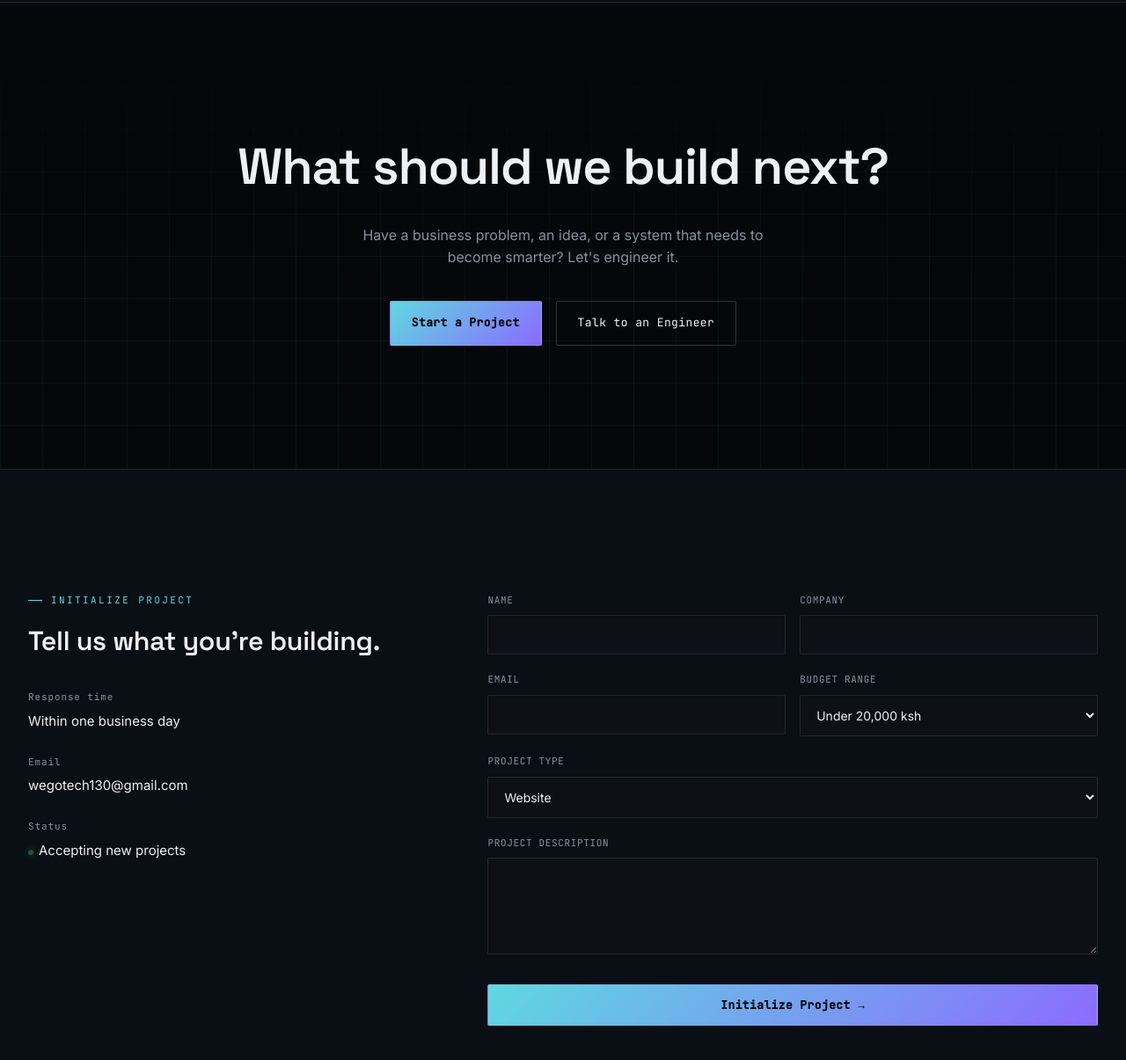
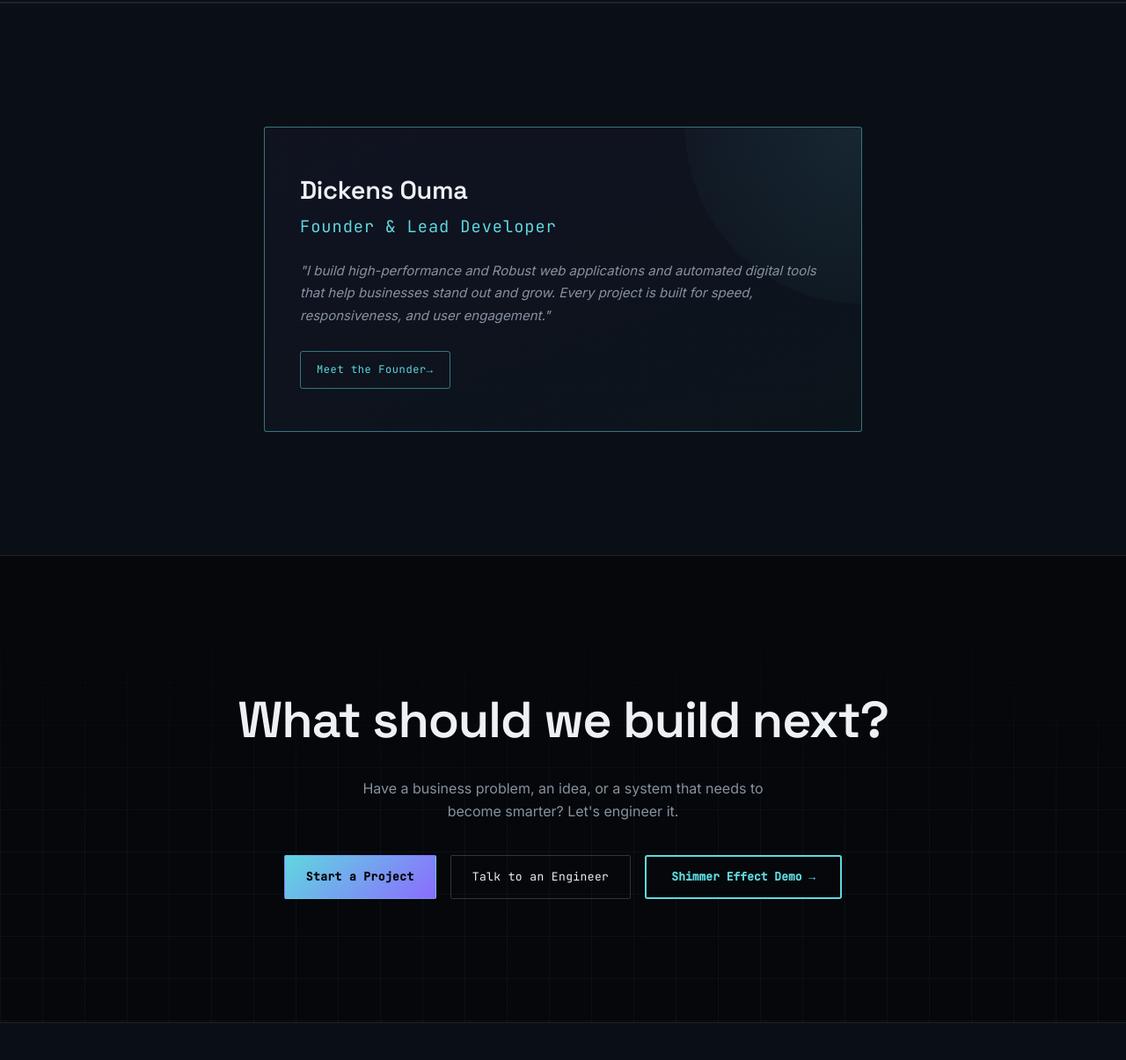
Before and after one commit to Computerwizad/WeGoTech, a plain HTML site: page index.html in a window 1280 px wide. Shown: the part 10737-11942 px from the top of the page at 88% size. Drawn offline with Linux system fonts and the light colour scheme.

```diff
--- a/index.html
+++ b/index.html
@@ -306,6 +306,19 @@
   </div>
 </section>
 
+<!-- FOUNDER -->
+<section class="founder-section">
+  <div class="container">
+    <div class="founder-card reveal">
+      <div class="founder-content">
+        <h2 class="founder-title">Dickens Ouma<span class="role">Founder & Lead Developer</span></h2>
+        <p class="founder-quote">"I build high-performance and Robust web applications and automated digital tools that help businesses stand out and grow. Every project is built for speed, responsiveness, and user engagement."</p>
+        <a href="https://devdickie.netlify.app" target="_blank" rel="noopener noreferrer" class="founder-cta">Meet the Founder→</a>
+      </div>
+    </div>
+  </div>
+</section>
+
 <!-- FINAL CTA -->
 <section class="final-cta">
   <div class="final-grid" aria-hidden="true"></div>
@@ -315,6 +328,7 @@
     <div class="hero-ctas">
       <a href="#contact" class="btn btn-primary">Start a Project</a>
       <a href="#contact" class="btn btn-ghost">Talk to an Engineer</a>
+      <a href="#contact" class="shimmer-link">Shimmer Effect Demo →</a>
     </div>
   </div>
 </section>
--- a/styles.css
+++ b/styles.css
@@ -109,6 +109,27 @@
 .btn-primary:hover{transform:translateY(-2px); box-shadow:0 10px 30px -8px rgba(95,216,224,0.4);}
 .btn-ghost{border-color:var(--line-bright); color:var(--white);}
 .btn-ghost:hover{border-color:var(--cyan); color:var(--cyan); transform:translateY(-2px);}
+
+/* ---------- shimmer link ---------- */
+.shimmer-link{
+  position:relative; display:inline-flex; align-items:center; justify-content:center;
+  padding:12px 28px; color:var(--cyan); font-family:var(--font-mono); font-size:13px; font-weight:600;
+  text-decoration:none; border:2px solid var(--cyan); border-radius:var(--radius);
+  background-color:var(--bg); overflow:hidden; cursor:pointer;
+  transition:color .3s var(--ease), border-color .3s var(--ease), background-color .3s var(--ease), transform .2s var(--ease);
+}
+.shimmer-link::before{
+  content:''; position:absolute; top:0; left:-100%; width:100%; height:100%;
+  background:linear-gradient(90deg, transparent 0%, rgba(255,255,255,0.3) 50%, transparent 100%);
+  transition:left .6s cubic-bezier(.4,0,.2,1);
+}
+.shimmer-link:hover::before{left:100%;}
+.shimmer-link:hover{color:var(--white); background-color:var(--cyan); border-color:var(--cyan); transform:translateY(-2px);}
+.shimmer-link:active{transform:translateY(0) scale(0.98);}
+@media (prefers-reduced-motion: reduce){
+  .shimmer-link::before{display:none;}
+  .shimmer-link{transition:none;}
+}
 
 /* ---------- hero ---------- */
 .hero{
@@ -377,6 +398,36 @@
 #confirm h3{font-size:1.5rem; margin-top:14px;}
 #confirm p{color:var(--muted); margin-top:10px; font-size:14px;}
 
+/* ---------- founder ---------- */
+.founder-section{background:var(--bg2); border-top:1px solid var(--line); border-bottom:1px solid var(--line);}
+.founder-card{
+  border:1px solid var(--cyan-dim); border-radius:var(--radius); padding:48px 40px; max-width:680px; margin:0 auto;
+  background:linear-gradient(160deg, rgba(139,107,255,0.05), rgba(95,216,224,0.03)); position:relative; overflow:hidden;
+}
+.founder-card::before{
+  content:''; position:absolute; top:-200px; right:-200px; width:400px; height:400px; border-radius:50%;
+  background:radial-gradient(circle, rgba(95,216,224,0.1), transparent); pointer-events:none;
+}
+.founder-content{position:relative; z-index:2;}
+.founder-title{
+  font-family:var(--font-display); font-size:clamp(1.3rem, 2.5vw, 1.8rem); margin:0;
+  letter-spacing:-0.01em; color:var(--white);
+}
+.founder-title .role{font-family:var(--font-mono); font-size:0.65em; color:var(--cyan); display:block; font-weight:400; margin-top:4px; letter-spacing:.05em;}
+.founder-quote{
+  font-style:italic; color:var(--muted); font-size:15px; margin:22px 0 28px; line-height:1.7;
+}
+.founder-cta{
+  display:inline-flex; align-items:center; gap:8px; font-family:var(--font-mono); font-size:12px; letter-spacing:.05em;
+  color:var(--cyan); border:1px solid var(--cyan-dim); padding:11px 18px; border-radius:var(--radius);
+  transition:all .3s var(--ease); text-decoration:none;
+}
+.founder-cta:hover{border-color:var(--cyan); background:rgba(95,216,224,0.08); transform:translateY(-1px);}
+@media (max-width: 780px){
+  .founder-card{padding:32px 24px;}
+  .founder-title{font-size:1.4rem;}
+}
+
 /* ---------- footer ---------- */
 footer{padding:48px 0; border-top:1px solid var(--line);}
 .footer-inner{display:flex; justify-content:space-between; align-items:center; flex-wrap:wrap; gap:16px;}
```
Also changed, not shown: 1 other file.
